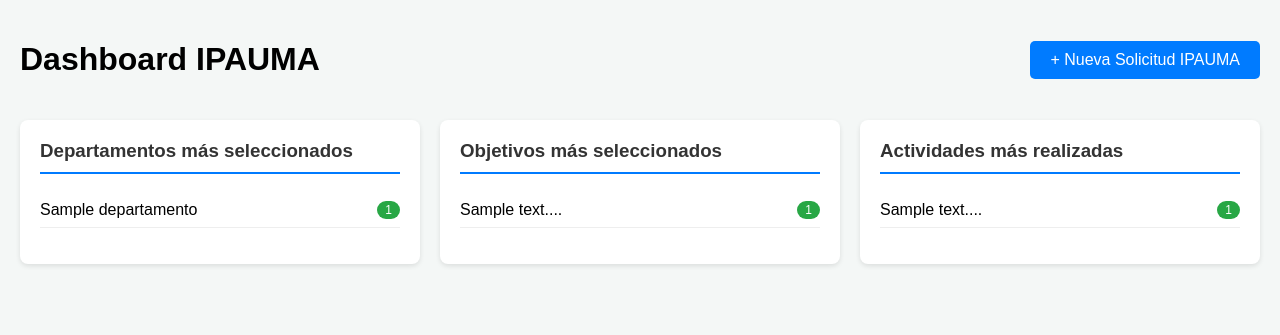
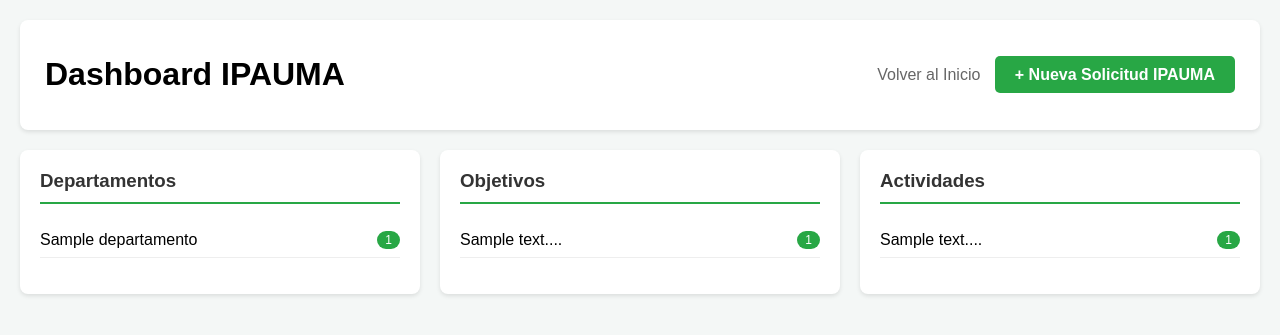
Before and after one commit to Shadow5716/progreses, a PHP site: page /ipauma_dashboard.php in a window 1280 px wide. Shown: the top 335 px of the page. Run offline with PHP 8.4, Linux system fonts and the light colour scheme; the visitor is signed in with stand-in values (Sample User, id 1); tables that the repository leaves empty or names only in its code hold one stand-in row (values such as "Sample post").

Commit message:
Arreglo de el boton de ipauma

```diff
--- a/ipauma_dashboard.php
+++ b/ipauma_dashboard.php
@@ -1,24 +1,30 @@
 <?php
 // ipauma_dashboard.php
-$conn = new mysqli('localhost', 'root', '', 'tu_base_de_datos');
+include_once('sesion.php');
+require_once 'includes/dbconnection.php';
 
+try {
     // 1. Estadísticas de Departamentos más seleccionados
     $q_dept = "SELECT d.nombre, COUNT(s.id) as total FROM ipauma_solicitudes s
                JOIN ipauma_departamentos d ON s.departamento_id = d.id
                GROUP BY d.id ORDER BY total DESC LIMIT 5";
-$res_dept = $conn->query($q_dept);
+    $res_dept = $pdo->query($q_dept)->fetchAll(PDO::FETCH_ASSOC);
 
     // 2. Estadísticas de Objetivos más seleccionados
     $q_obj = "SELECT o.descripcion, COUNT(s.id) as total FROM ipauma_solicitudes s
               JOIN ipauma_objetivos o ON s.objetivo_id = o.id
               GROUP BY o.id ORDER BY total DESC LIMIT 5";
-$res_obj = $conn->query($q_obj);
+    $res_obj = $pdo->query($q_obj)->fetchAll(PDO::FETCH_ASSOC);
 
     // 3. Estadísticas de Actividades más realizadas
     $q_act = "SELECT a.descripcion, COUNT(s.id) as total FROM ipauma_solicitudes s
               JOIN ipauma_actividades a ON s.actividad_id = a.id
               GROUP BY a.id ORDER BY total DESC LIMIT 5";
-$res_act = $conn->query($q_act);
+    $res_act = $pdo->query($q_act)->fetchAll(PDO::FETCH_ASSOC);
+
+} catch (PDOException $e) {
+    die("Error en la consulta: " . $e->getMessage());
+}
 ?>
 <!DOCTYPE html>
 <html lang="es">
@@ -27,13 +33,13 @@ $res_act = $conn->query($q_act);
     <title>Dashboard IPAUMA</title>
     <style>
         body { font-family: Arial, sans-serif; background: #f4f7f6; margin: 0; padding: 20px; }
-        .header { display: flex; justify-content: space-between; align-items: center; margin-bottom: 20px; }
-        .btn-new { background: #007bff; color: white; padding: 10px 20px; text-decoration: none; border-radius: 5px; }
-        .dashboard-container { display: flex; gap: 20px; flex-wrap: wrap; }
-        .card { background: white; padding: 20px; border-radius: 8px; box-shadow: 0 2px 5px rgba(0,0,0,0.1); flex: 1; min-width: 300px; }
-        .card h3 { margin-top: 0; color: #333; border-bottom: 2px solid #007bff; padding-bottom: 10px; }
+        .header { display: flex; justify-content: space-between; align-items: center; margin-bottom: 20px; background: #fff; padding: 15px 25px; border-radius: 8px; box-shadow: 0 2px 4px rgba(0,0,0,0.1); }
+        .btn-new { background: #28a745; color: white; padding: 10px 20px; border-radius: 5px; text-decoration: none; font-weight: bold; }
+        .dashboard-container { display: grid; grid-template-columns: repeat(auto-fit, minmax(300px, 1fr)); gap: 20px; }
+        .card { background: white; padding: 20px; border-radius: 8px; box-shadow: 0 2px 4px rgba(0,0,0,0.1); }
+        h3 { margin-top: 0; color: #333; border-bottom: 2px solid #28a745; padding-bottom: 10px; }
         ul { list-style: none; padding: 0; }
-        li { padding: 8px 0; border-bottom: 1px solid #eee; display: flex; justify-content: space-between; }
+        li { padding: 8px 0; border-bottom: 1px solid #eee; display: flex; justify-content: space-between; align-items: center; }
         .badge { background: #28a745; color: white; padding: 2px 8px; border-radius: 12px; font-size: 12px; }
     </style>
 </head>
@@ -41,34 +47,37 @@ $res_act = $conn->query($q_act);
 
 <div class="header">
     <h1>Dashboard IPAUMA</h1>
+    <div>
+        <a href="dashboard.php" style="margin-right: 10px; text-decoration: none; color: #666;">Volver al Inicio</a>
         <a href="ipauma_nueva_solicitud.php" class="btn-new">+ Nueva Solicitud IPAUMA</a>
+    </div>
 </div>
 
 <div class="dashboard-container">
     <div class="card">
-        <h3>Departamentos más seleccionados</h3>
+        <h3>Departamentos</h3>
         <ul>
-            <?php while($row = $res_dept->fetch_assoc()): ?>
+            <?php foreach($res_dept as $row): ?>
                 <li><span><?= htmlspecialchars($row['nombre']) ?></span> <span class="badge"><?= $row['total'] ?></span></li>
-            <?php endwhile; ?>
+            <?php endforeach; ?>
         </ul>
     </div>
 
     <div class="card">
-        <h3>Objetivos más seleccionados</h3>
+        <h3>Objetivos</h3>
         <ul>
-            <?php while($row = $res_obj->fetch_assoc()): ?>
+            <?php foreach($res_obj as $row): ?>
                 <li><span><?= htmlspecialchars(substr($row['descripcion'], 0, 50)) ?>...</span> <span class="badge"><?= $row['total'] ?></span></li>
-            <?php endwhile; ?>
+            <?php endforeach; ?>
         </ul>
     </div>
 
     <div class="card">
-        <h3>Actividades más realizadas</h3>
+        <h3>Actividades</h3>
         <ul>
-            <?php while($row = $res_act->fetch_assoc()): ?>
+            <?php foreach($res_act as $row): ?>
                 <li><span><?= htmlspecialchars(substr($row['descripcion'], 0, 50)) ?>...</span> <span class="badge"><?= $row['total'] ?></span></li>
-            <?php endwhile; ?>
+            <?php endforeach; ?>
         </ul>
     </div>
 </div>
--- a/navbar.php
+++ b/navbar.php
@@ -55,7 +55,7 @@
 <nav class="navbar navbar-expand-lg navbar-custom shadow-sm">
     <div class="container-fluid px-4">
         <a class="navbar-brand d-flex align-items-center" href="dashboard.php">
-            <img src="imagenes/alcaldia-maracaibo.png" alt="Logo" class="me-2" style="height: 45px; width: auto; filter: brightness(0) invert(1);">
+            <img src="imagenes/alcaldia-maracaibo.png" alt="Logo" class="me-2" style="height: 45px; width: auto;">
             <div class="d-flex flex-column line-height-1">
                 <span class="fw-bold h5 mb-0">Programa de Reportes de Gestión</span>
                 <small>Dirección de Tecnología</small>
```
Also changed, not shown: ipauma_ajax.php (+16 -31 lines). Lines whose indentation alone changed are shown as unchanged.
